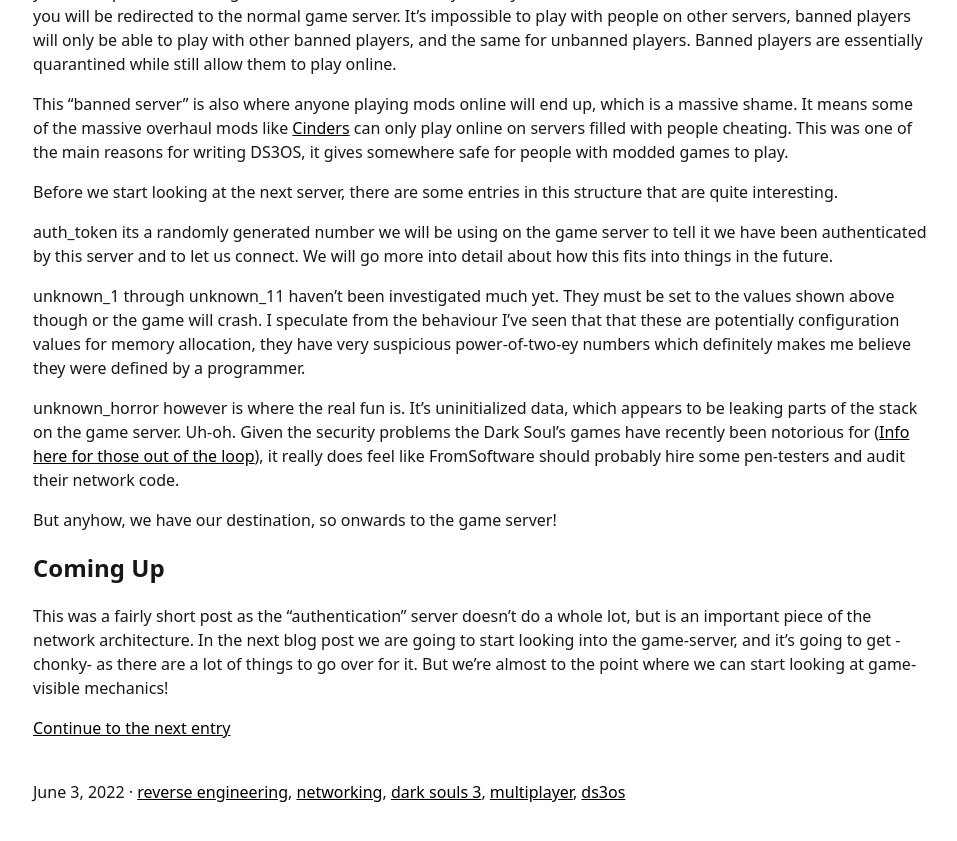
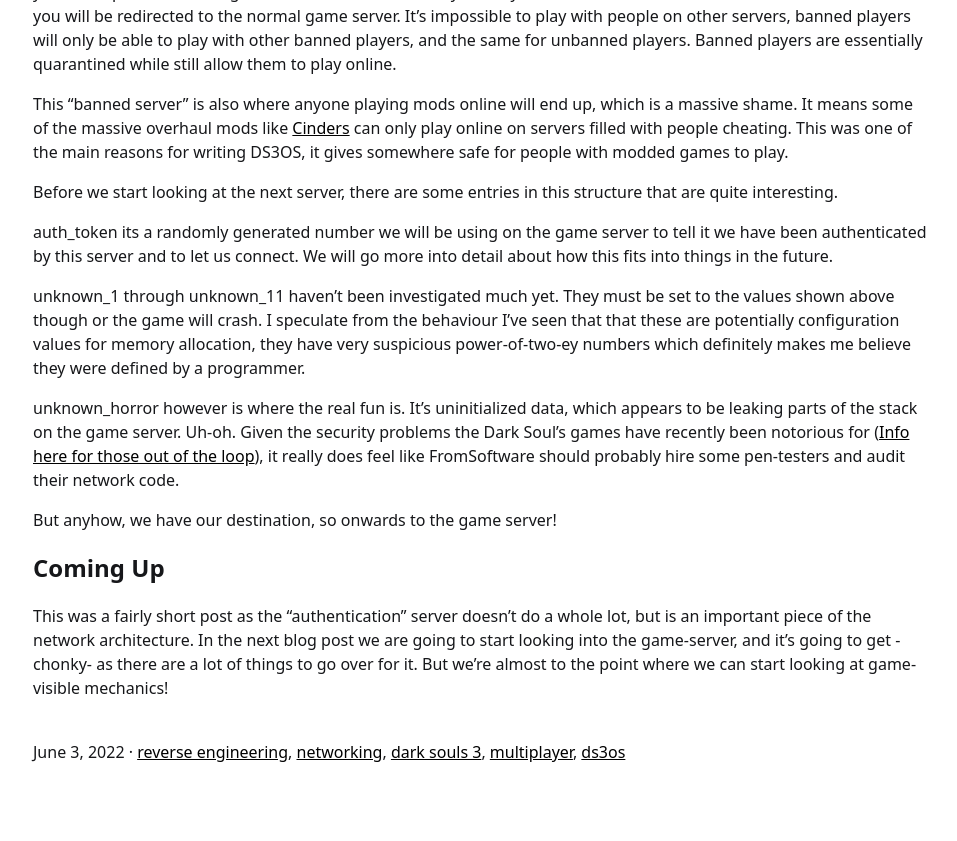
Before and after one commit to TLeonardUK/TLeonardUK.github.io, a Jekyll site: the page built from _posts/2022-06-03-reverse-engineering-dark-souls-3-networking-part-3.md, in a window 1280 px wide and 900 px high, scrolled down 5301 px. Shown: the top 841 px of the window, without its empty margins (159-1116 px from the left). Built offline with Jekyll 4.4.1, drawn with Linux system fonts in a browser that asks for light colours; comment, search, counter and statistics services are not loaded.

Commit message:
Update 2022-06-03-reverse-engineering-dark-souls-3-networking-part-3.md

```diff
--- a/_posts/2022-06-03-reverse-engineering-dark-souls-3-networking-part-3.md
+++ b/_posts/2022-06-03-reverse-engineering-dark-souls-3-networking-part-3.md
@@ -173,5 +173,3 @@
 # Coming Up
 
 This was a fairly short post as the "authentication" server doesn't do a whole lot, but is an important piece of the network architecture. In the next blog post we are going to start looking into the game-server, and it's going to get -chonky- as there are a lot of things to go over for it. But we're almost to the point where we can start looking at game-visible mechanics!
-
-[Continue to the next entry](/2022/06/02/reverse-engineering-dark-souls-3-networking-part-2)
```
